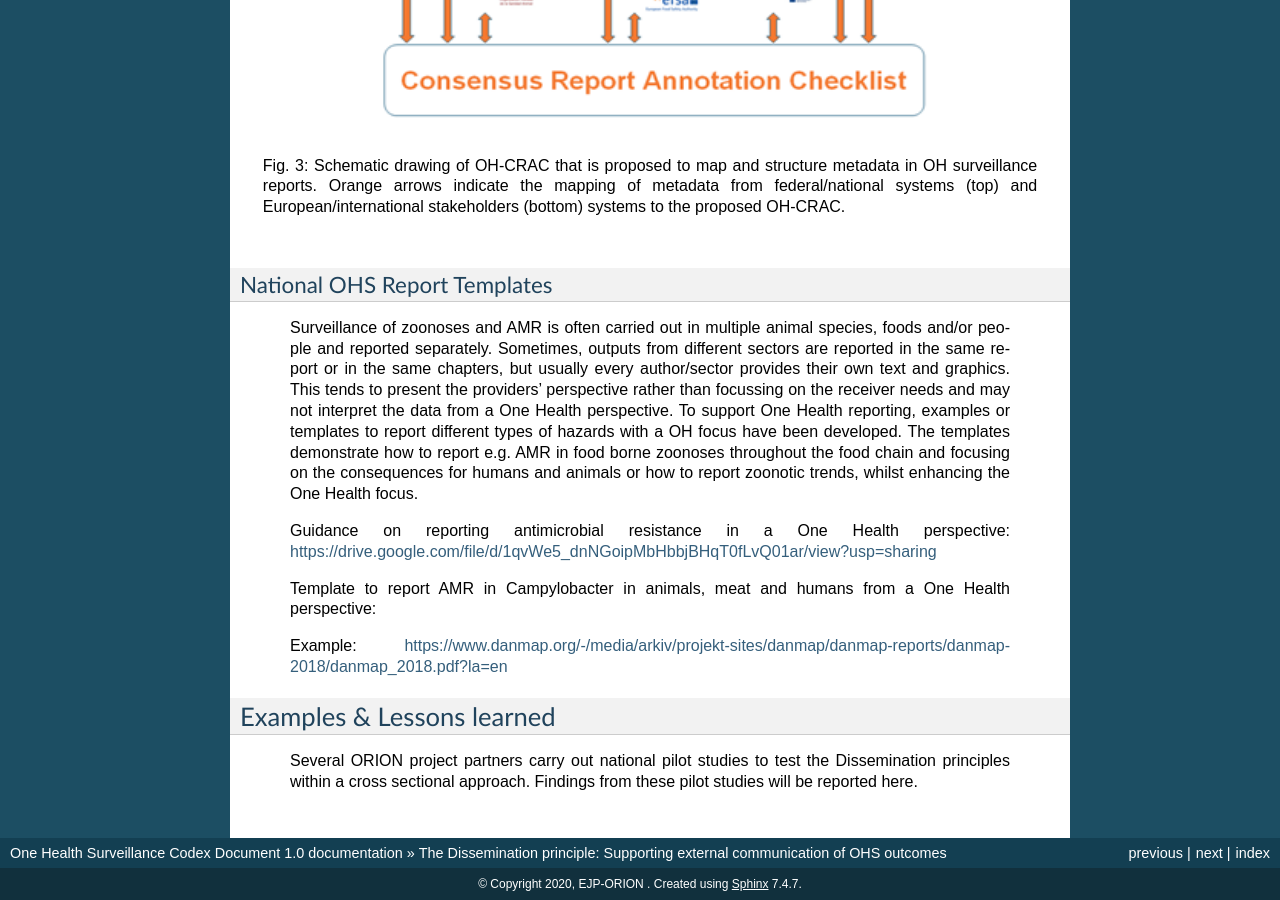
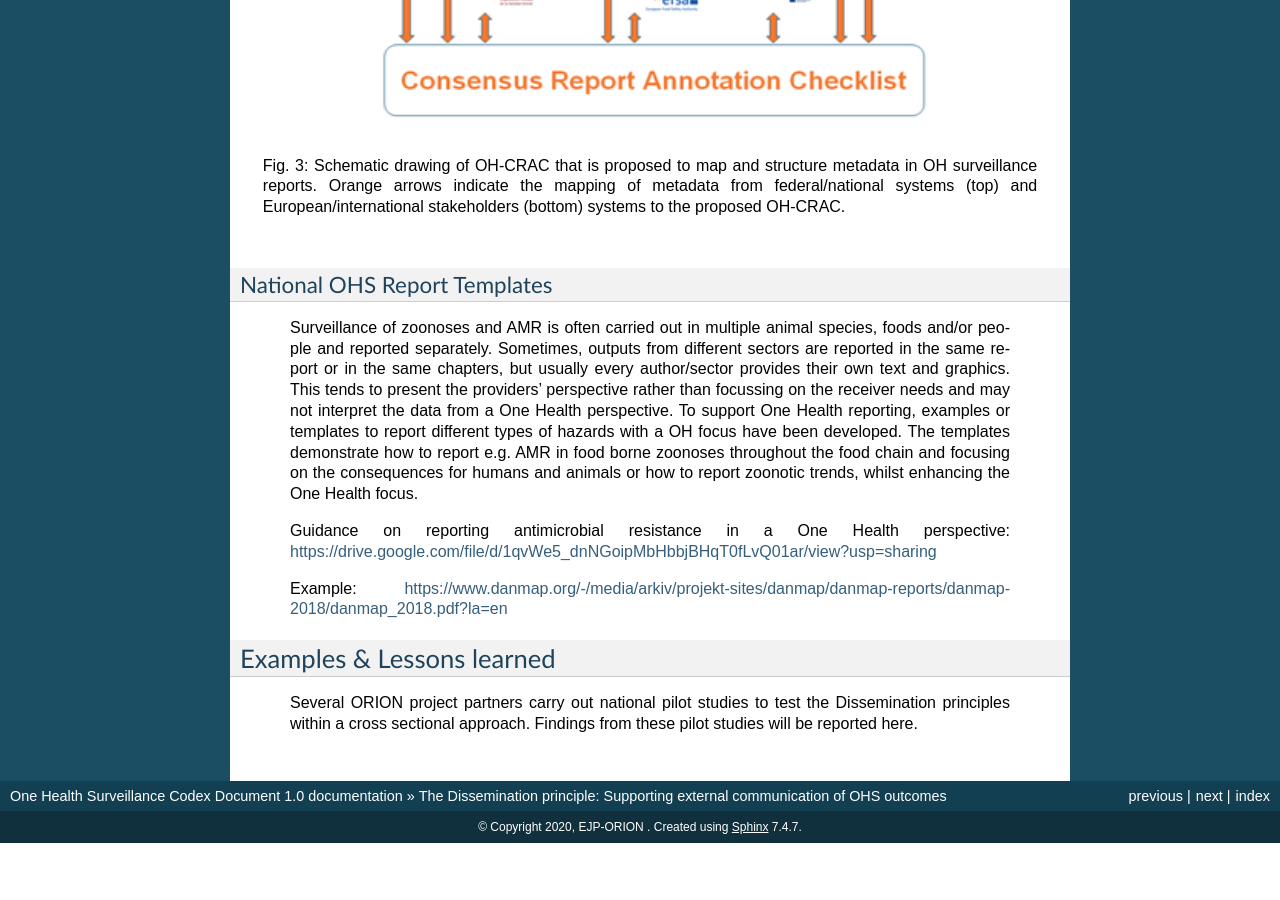
Before and after one commit to EJP-ORION/OH-Surveillance-Codex, a Sphinx documentation site: the page built from docs/5-the-dissemination-principle.rst, in a window 1280 px wide and 900 px high, scrolled down 1096 px. Built offline with Sphinx 7.4.7, drawn with Linux system fonts in a browser that asks for light colours; after the commit the page ends 1939 px from its top, so only the background shows below that.

Commit message:
Update text

```diff
--- a/docs/5-the-dissemination-principle.rst
+++ b/docs/5-the-dissemination-principle.rst
@@ -83,9 +83,6 @@ National OHS Report Templates
    Guidance on reporting antimicrobial resistance in a One Health perspective:
    https://drive.google.com/file/d/1qvWe5_dnNGoipMbHbbjBHqT0fLvQ01ar/view?usp=sharing
 
-   Template to report AMR in Campylobacter in animals, meat and humans
-   from a One Health perspective:
-
    Example:
    https://www.danmap.org/-/media/arkiv/projekt-sites/danmap/danmap-reports/danmap-2018/danmap_2018.pdf?la=en
 
```
